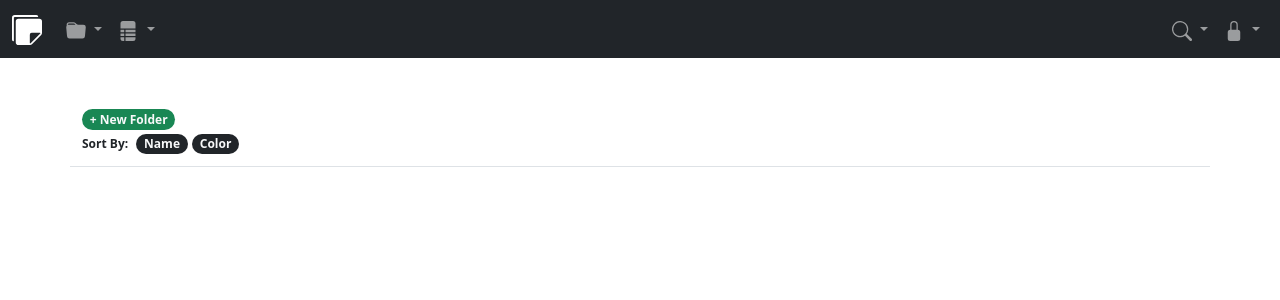
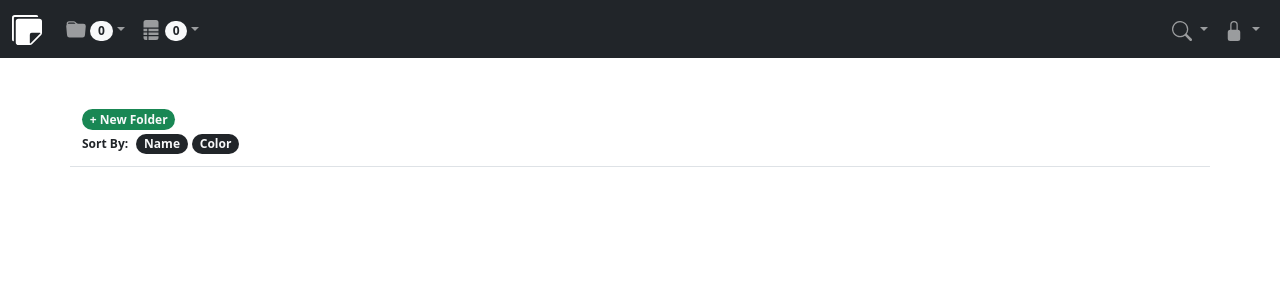
Before and after one commit to misterrager8/Notes-Repo, a Flask app: page / in a window 1280 px wide. Shown: the top 300 px of the page. Run offline with Flask 2, Linux system fonts and the light colour scheme; data that the repository does not hold is empty.

Commit message:
Put Page / folder count in navbar next to respective icons

```diff
--- a/modules/templates/base.html
+++ b/modules/templates/base.html
@@ -20,7 +20,7 @@
     <div class="collapse navbar-collapse" id="nav_content">
       <ul class="navbar-nav me-auto">
         <li class="nav-item dropdown">
-          <a class="nav-link dropdown-toggle" data-bs-toggle="dropdown" href="#" role="button">{{ macros.folder_icon() }}</a>
+          <a class="nav-link dropdown-toggle" data-bs-toggle="dropdown" href="#" role="button">{{ macros.folder_icon() }}<small class="badge bg-light rounded-pill text-dark">{{ folders_|count|string }}</small></a>
           <div class="dropdown-menu">
             {% for i in folders_[:5] %}
             <a class="dropdown-item" href="{{ url_for('folders.folder', id_=i.id) }}">{{ macros.circle_icon(10, i.color) }} {{ i.name }}</a>
@@ -28,7 +28,7 @@
           </div>
         </li>
         <li class="nav-item dropdown">
-          <a class="nav-link dropdown-toggle" data-bs-toggle="dropdown" href="#" role="button">{{ macros.page_icon() }}</a>
+          <a class="nav-link dropdown-toggle" data-bs-toggle="dropdown" href="#" role="button">{{ macros.page_icon() }}<small class="badge bg-light rounded-pill text-dark">{{ pages_.count()|string }}</small></a>
           <div class="dropdown-menu">
             <a class="dropdown-item" href="{{ url_for('pages.my_pages') }}">All Pages</a>
             <div class="dropdown-divider"></div>
```
